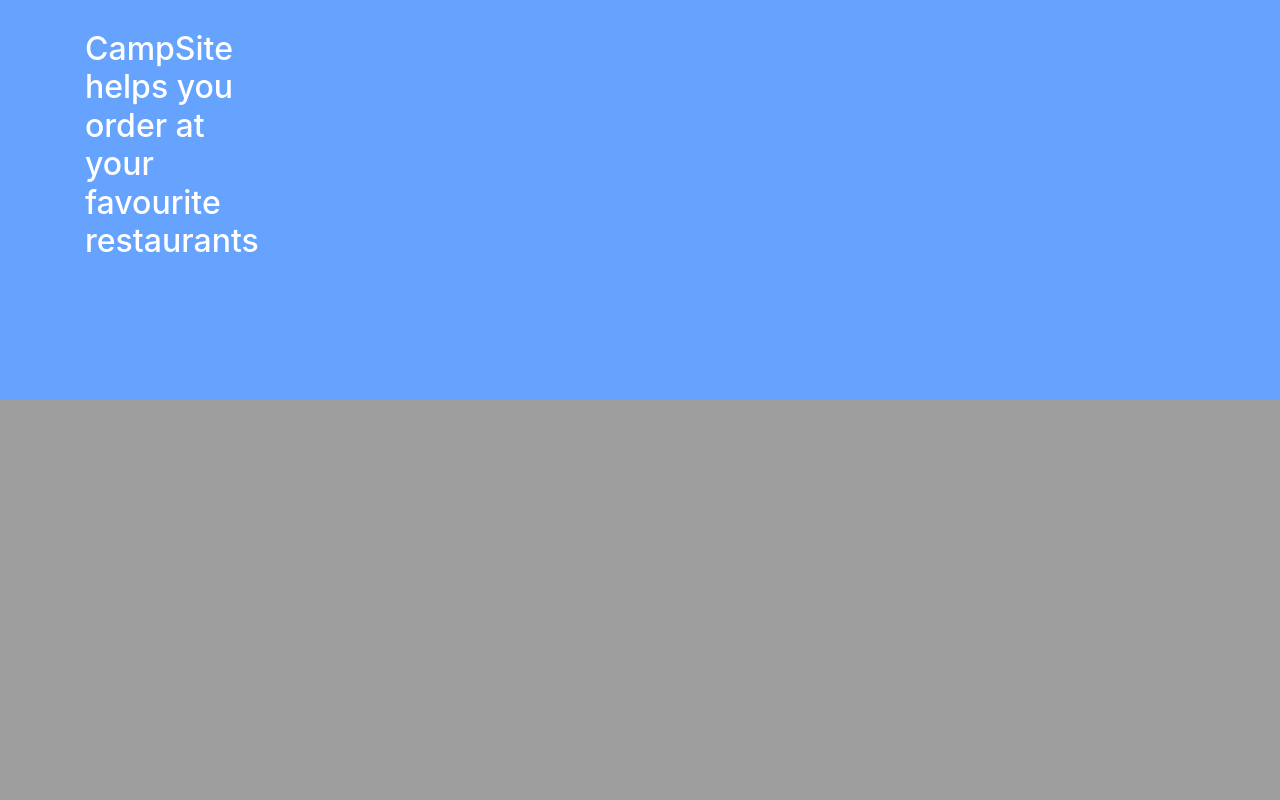
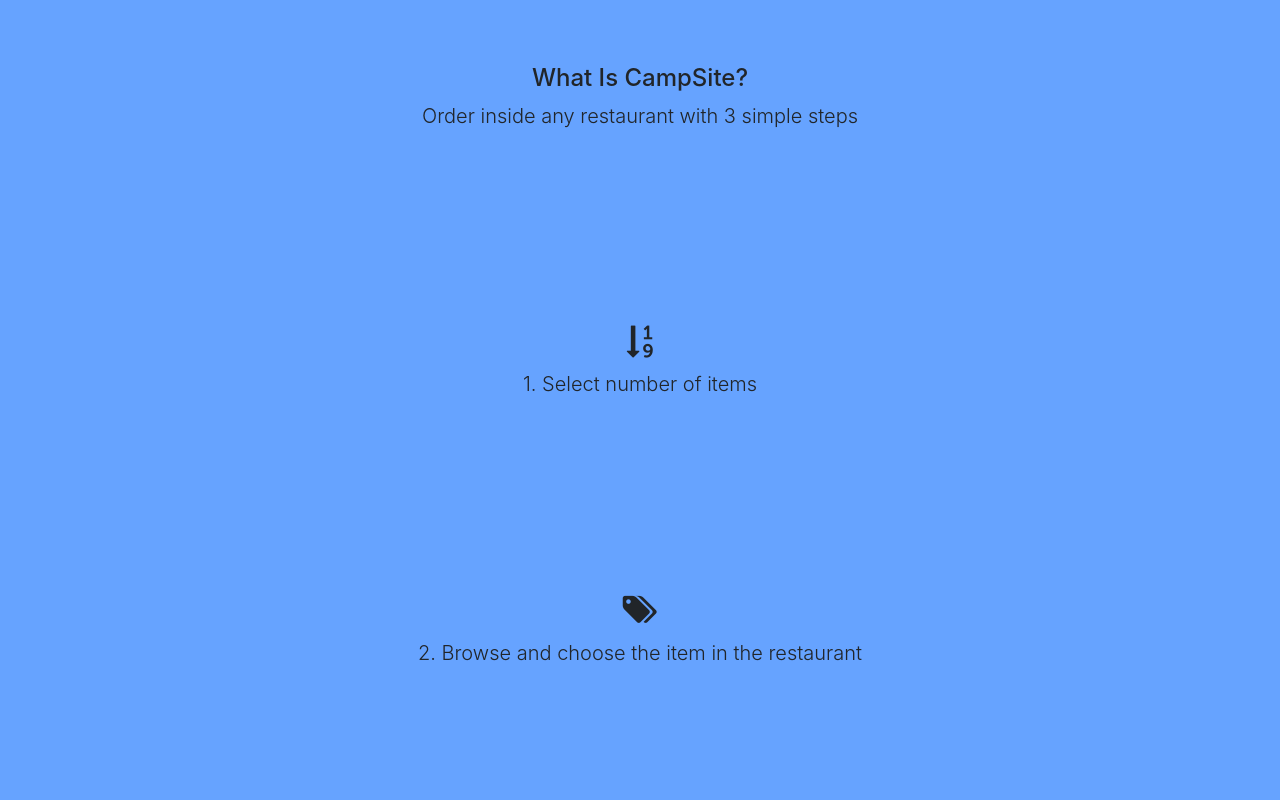
Before and after one commit to pabloare/campsite, a Django app: page /user/ in a window 1280 px wide. Shown: the part 800-1600 px from the top of the page. Before the commit the page ends 1200 px from the top, so only its background shows below. Run offline with Django 3.2, Linux system fonts and the light colour scheme; data that the repository does not hold is empty; some libraries are stand-ins or nearby versions.

Commit message:
design user

```diff
--- /dev/null
+++ b/user/static/user-home.js
@@ -0,0 +1,8 @@
+$(document).ready(function() {
+  'use strict';
+//  $('.second-title').hide();
+
+  $('.how-to').hover(function(event) {
+    $('.second-title').fadeIn('slow');
+  });
+});
--- a/user/static/user-home.css
+++ b/user/static/user-home1.css
@@ -14,7 +14,7 @@ input {
 }
 
 .how-to {
-  height: 400px;
+  height: 100vh;
   background-color: rgb(102, 163, 255);
   background-repeat: no-repeat;
   background-position: center;
--- a/user/templates/user_home.html
+++ b/user/templates/user_home.html
@@ -8,8 +8,9 @@
     <meta name="viewport" content="width=device-width, initial-scale=1, shrink-to-fit=no">
     <link rel="stylesheet" href="https://stackpath.bootstrapcdn.com/bootstrap/4.1.0/css/bootstrap.min.css" integrity="sha384-9gVQ4dYFwwWSjIDZnLEWnxCjeSWFphJiwGPXr1jddIhOegiu1FwO5qRGvFXOdJZ4" crossorigin="anonymous">
     <link href="https://maxcdn.bootstrapcdn.com/font-awesome/4.7.0/css/font-awesome.min.css" rel="stylesheet">
+
     {% load static %}
-    <link rel="stylesheet" href="{% static 'user-home.css' %}" type="text/css">
+    <link rel="stylesheet" href="{% static 'user-home1.css' %}" type="text/css">
 </head>
 <body>
 
@@ -69,9 +70,31 @@
 </div>
 </div>
 <div class="how-to">
-  <div class="container">
-    <h2 style="color:white; max-width:150px; margin-top:30px;">CampSite helps you order at your favourite restaurants </p>
-    </div>
+  <div style="margin-top:5%;" class="row justify-content-center">
+    <h4 class="second-title">What Is CampSite? </h4>
+  </div>
+  <div>
+  <p class="lead text-center">Order inside any restaurant with 3 simple steps </p>
+</div>
+<div style="margin-top:15%;">
+  <div class="row justify-content-center">
+    <h2 class="text-left"><i class="fa fa-sort-numeric-asc"></i></h2>
+  </div>
+    <p class="lead text-center">1. Select number of items</p>
+</div>
+
+<div style="margin-top:15%;">
+  <div class="row justify-content-center">
+    <h2 class="text-left"><i class="fa fa-tags"></i></h2>
+  </div>
+    <p class="lead text-center">2. Browse and choose the item in the restaurant</p>
+  </div>
+<div style="margin-top:15%;">
+  <div class="row justify-content-center">
+    <h2 class="text-left"><i class="fa fa-sticky-note-o"></i></h2>
+  </div>
+    <p class="lead text-center">3. (Optional) Add a note to the item ordered </p>
+  </div>
 </div>
   <script
   src="https://code.jquery.com/jquery-3.3.1.min.js"
@@ -80,6 +103,7 @@
 
   <script src="https://cdnjs.cloudflare.com/ajax/libs/popper.js/1.14.0/umd/popper.min.js" integrity="sha384-cs/chFZiN24E4KMATLdqdvsezGxaGsi4hLGOzlXwp5UZB1LY//20VyM2taTB4QvJ" crossorigin="anonymous"></script>
   <script src="https://stackpath.bootstrapcdn.com/bootstrap/4.1.0/js/bootstrap.min.js" integrity="sha384-uefMccjFJAIv6A+rW+L4AHf99KvxDjWSu1z9VI8SKNVmz4sk7buKt/6v9KI65qnm" crossorigin="anonymous"></script>
+  <script type="text/javascript" src="{% static 'user-home.js' %}"></script>
 
 </body>
 </html>
```
